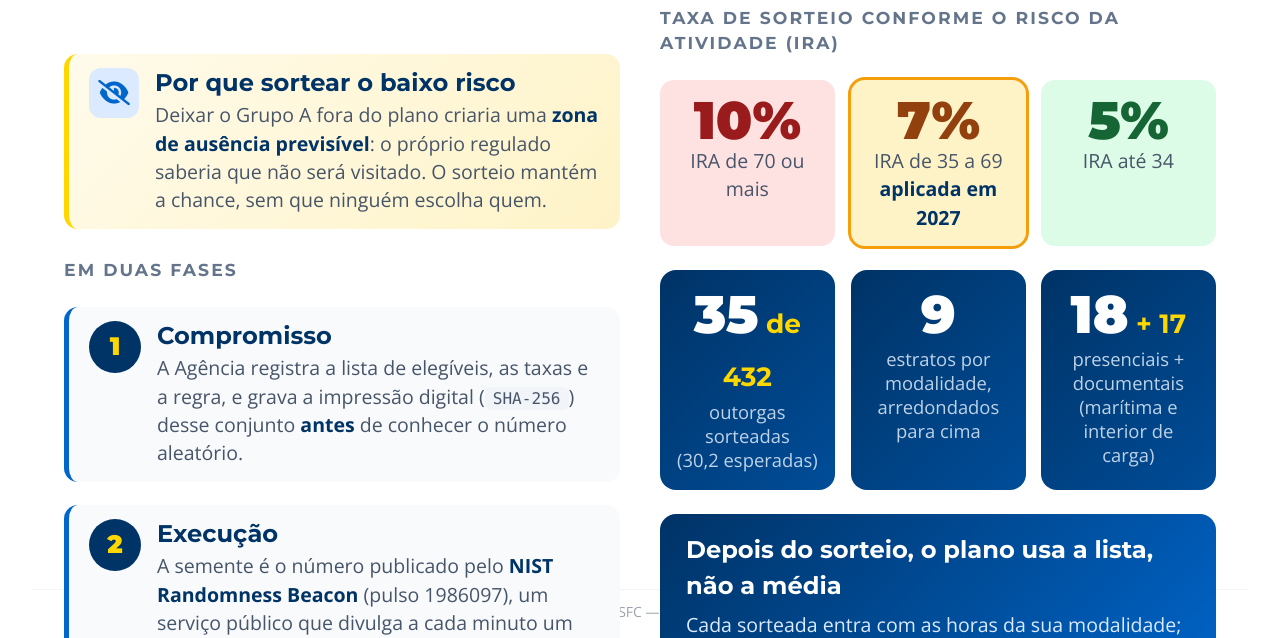
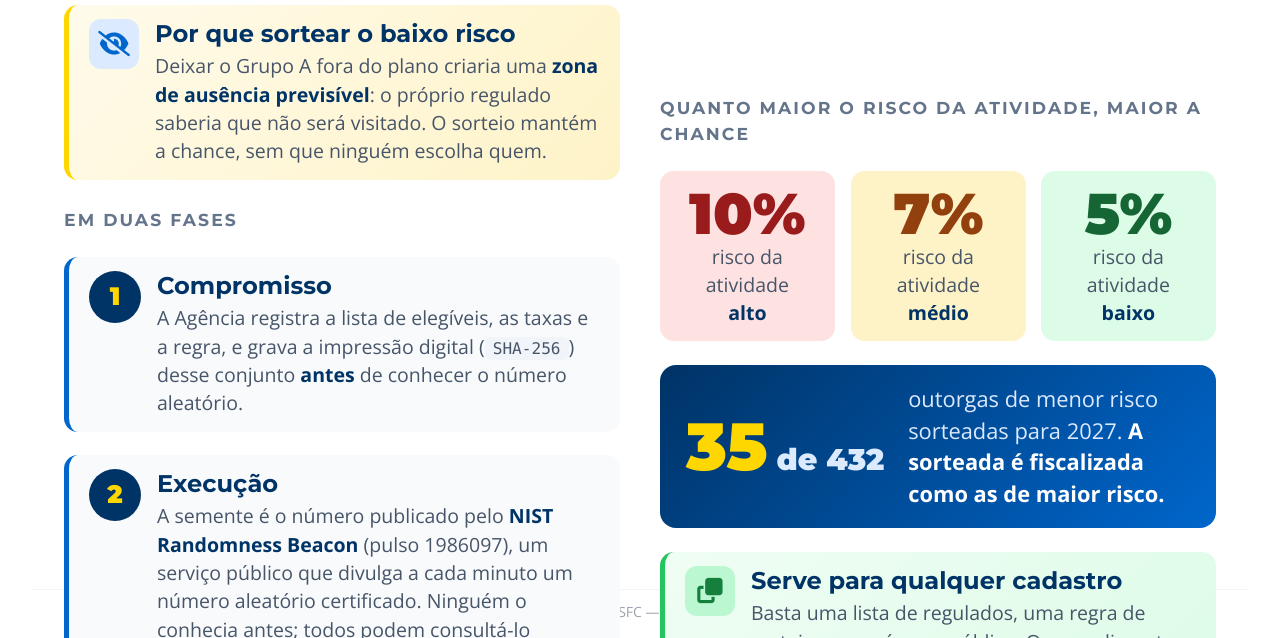
Before and after one commit to antaq/oficina-ana-2026, a plain HTML site: page slide-09.html in a window 1280 px wide. Shown: the part 162-800 px from the top of the page. Drawn offline with nearby package versions, Linux system fonts and the light colour scheme.

Commit message:
Simplifica a coluna de taxas do slide 9
Troca as faixas numéricas do IRA por risco alto, médio e baixo, resume o
resultado em "35 de 432" e substitui os detalhes internos (lista em vez
de média, taxa como parâmetro, estratos) por um card sobre a aplicação
do método a qualquer cadastro.

Co-Authored-By: Claude Opus 5.5 <noreply@anthropic.com>

```diff
--- a/slide-09.html
+++ b/slide-09.html
@@ -94,23 +94,18 @@ body { margin:0; padding:0; overflow:hidden; font-family:'Open Sans',sans-serif;
       <div class="card passo card-green"><div class="nb" style="background:#15803D; color:#fff;"><i class="fas fa-check"></i></div><div><p class="ct">Conferência</p><p class="cd">Ata e programa estão no processo. O programa roda em qualquer computador com Python, sem acesso aos sistemas da Agência, e <b>falha se qualquer outorga for incluída, retirada ou trocada</b>.</p></div></div>
     </div>
     <div class="col-span-6 flex flex-col gap-4">
-      <p class="sec">Taxa de sorteio conforme o risco da atividade (IRA)</p>
+      <p class="sec">Quanto maior o risco da atividade, maior a chance</p>
       <div class="grid grid-cols-3 gap-4">
-        <div class="taxa" style="background:#FEE2E2;"><p class="big" style="font-size:calc(46px * var(--tz)); color:#991B1B;">10%</p><p class="cd">IRA de 70 ou mais</p></div>
-        <div class="taxa" style="background:#FEF3C7; outline:3px solid #F59E0B;"><p class="big" style="font-size:calc(46px * var(--tz)); color:#92400E;">7%</p><p class="cd">IRA de 35 a 69<br/><b>aplicada em 2027</b></p></div>
-        <div class="taxa" style="background:#DCFCE7;"><p class="big" style="font-size:calc(46px * var(--tz)); color:#166534;">5%</p><p class="cd">IRA até 34</p></div>
+        <div class="taxa" style="background:#FEE2E2;"><p class="big" style="font-size:calc(50px * var(--tz)); color:#991B1B;">10%</p><p class="cd">risco da atividade<br/><b>alto</b></p></div>
+        <div class="taxa" style="background:#FEF3C7;"><p class="big" style="font-size:calc(50px * var(--tz)); color:#92400E;">7%</p><p class="cd">risco da atividade<br/><b>médio</b></p></div>
+        <div class="taxa" style="background:#DCFCE7;"><p class="big" style="font-size:calc(50px * var(--tz)); color:#166534;">5%</p><p class="cd">risco da atividade<br/><b>baixo</b></p></div>
       </div>
-      <div class="grid grid-cols-3 gap-4">
-        <div class="stat-card"><p class="stat-num">35<small> de 432</small></p><p class="stat-lbl">outorgas sorteadas<br/>(30,2 esperadas)</p></div>
-        <div class="stat-card"><p class="stat-num">9</p><p class="stat-lbl">estratos por modalidade,<br/>arredondados para cima</p></div>
-        <div class="stat-card"><p class="stat-num">18<small> + 17</small></p><p class="stat-lbl">presenciais + documentais<br/>(marítima e interior de carga)</p></div>
+      <div class="destaque flex items-center gap-6">
+        <p class="big" style="font-size:calc(58px * var(--tz)); color:#FFD700; white-space:nowrap;">35<span style="font-size:.45em; color:#DBEAFE;"> de 432</span></p>
+        <p style="font-size:calc(19px * var(--tz)); color:#DBEAFE; line-height:1.45;">outorgas de menor risco sorteadas para 2027. <b style="color:#fff;">A sorteada é fiscalizada como as de maior risco.</b></p>
       </div>
-      <div class="destaque">
-        <p class="font-montserrat font-bold" style="font-size:calc(21px * var(--tz));">Depois do sorteio, o plano usa a lista, não a média</p>
-        <p style="font-size:calc(17px * var(--tz)); color:#DBEAFE; margin-top:6px !important; line-height:1.5;">Cada sorteada entra com as horas da sua modalidade; horas, equalização, calendário e deslocamento são recalculados sobre a <b>lista nominal</b>.</p>
-      </div>
-      <div class="card "><div class="ico"><i class="fas fa-sliders"></i></div><div><p class="ct">A taxa é parâmetro, não ajuste de cálculo</p><p class="cd">Mudar o percentual exige nova vigência, aprovada pela Superintendência, com efeito medido antes da decisão.</p></div></div>
-      <p class="legenda">Fonte: Nota Técnica nº 35/2026/GPF/SFC, seção 5 e Quadro 5. Pacote do sorteio juntado ao processo (SEI nº 3071066). beacon.nist.gov/beacon/2.0/chain/2/pulse/1986097</p>
+      <div class="card card-green"><div class="ico"><i class="fas fa-clone"></i></div><div><p class="ct">Serve para qualquer cadastro</p><p class="cd">Basta uma lista de regulados, uma regra de sorteio e um número público. O procedimento não depende dos sistemas da ANTAQ e pode ser refeito por qualquer pessoa.</p></div></div>
+      <p class="legenda">Fonte: Nota Técnica nº 35/2026/GPF/SFC, seção 5. Em 2027, todas as atividades do Grupo A estavam na faixa de risco médio, e a taxa aplicada foi de 7%.</p>
     </div>
   </div>
 
```
Also changed, not shown: 1 other file.
